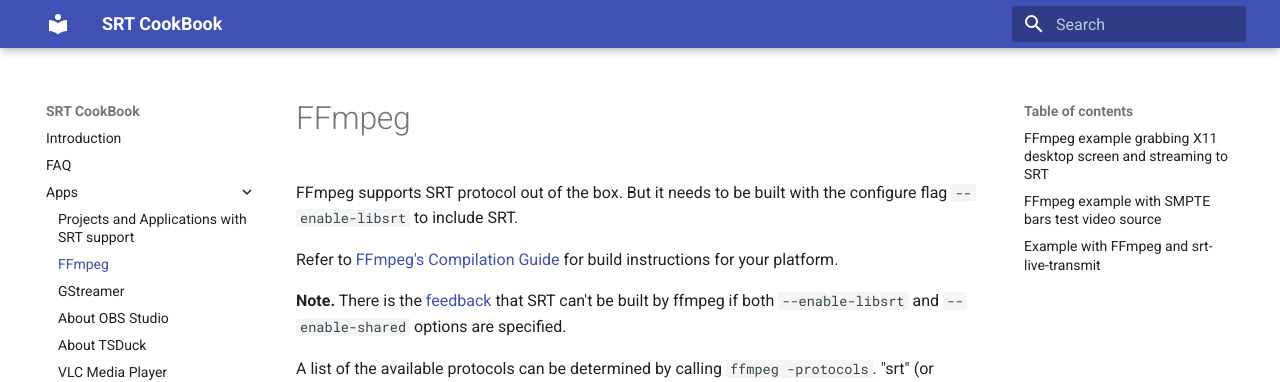
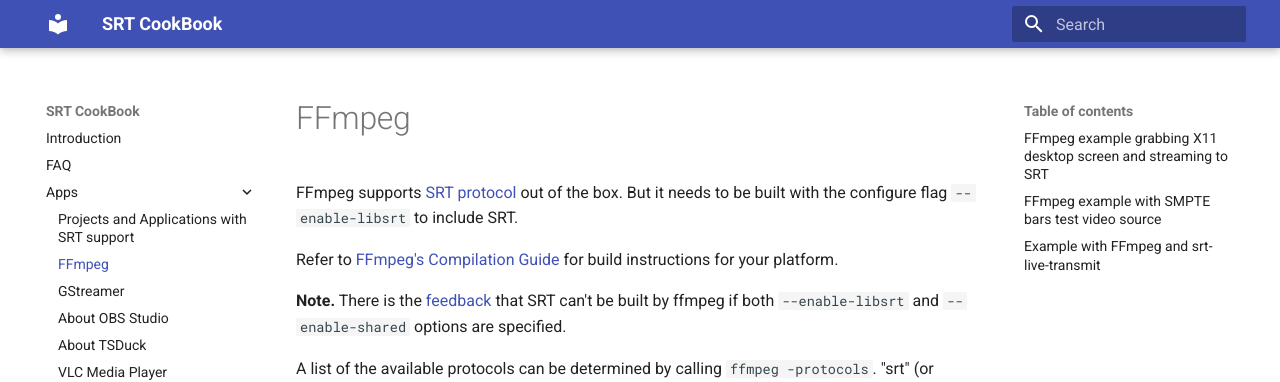
Before and after one commit to SRTLab/srt-cookbook, an MkDocs documentation site: the page built from docs/apps/ffmpeg.md, in a window 1280 px wide and 900 px high. Shown: the top 382 px of the window. Built offline with MkDocs 1.6.1 and Material for MkDocs 9.7.7, drawn with Linux system fonts in a browser that asks for light colours; part of the change alters nothing that is shown.

```diff
--- a/docs/apps/ffmpeg.md
+++ b/docs/apps/ffmpeg.md
@@ -1,6 +1,6 @@
 # FFmpeg
 
-FFmpeg supports SRT protocol out of the box. But it needs to be built with the configure flag `--enable-libsrt` to include SRT.
+FFmpeg supports [SRT protocol](https://www.ffmpeg.org/ffmpeg-protocols.html#srt) out of the box. But it needs to be built with the configure flag `--enable-libsrt` to include SRT.
 
 Refer to [FFmpeg's Compilation Guide](https://trac.ffmpeg.org/wiki/CompilationGuide) for build instructions for your platform.
 
```
